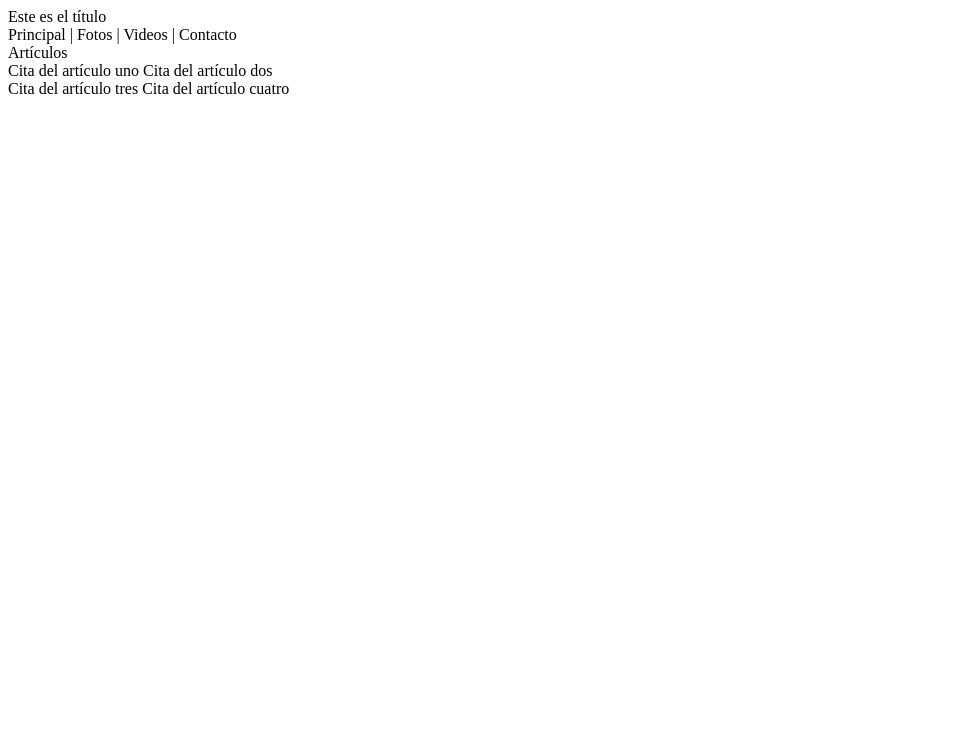
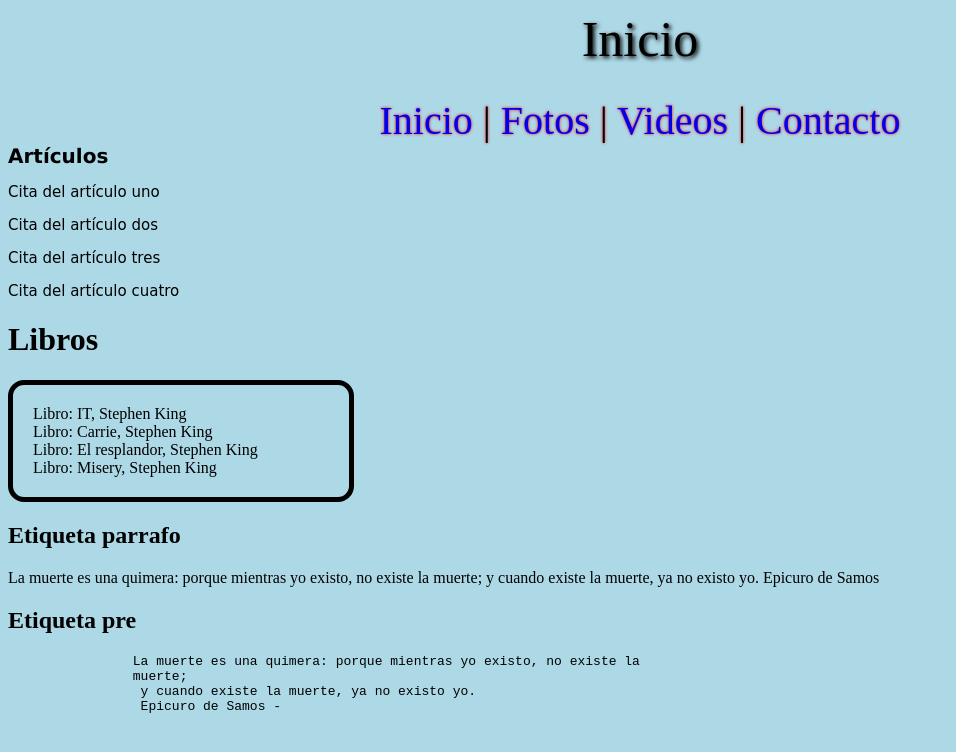
Before and after one commit to jorgelgpz/web, a plain HTML site: page index.html in a window 1280 px wide. Shown: the whole page, without its empty margins (0-956 px from the left). Drawn offline with Linux system fonts and the light colour scheme.

Commit message:
se agrega fotos, videos y contactos

```diff
--- /dev/null
+++ b/contacto.html
@@ -0,0 +1,28 @@
+<!DOCTYPE html>
+<html lang="en">
+<head>
+    <meta charset="UTF-8">
+    <meta name="viewport" content="width=device-width, initial-scale=1.0">
+    <title>Contacto</title>
+    <link rel="icon" href="imagenes/favicon.jpg" type="image/png" sizes="16x16">
+    <link rel="stylesheet" href="css/miestilos.css">
+</head>
+<body>
+    <div class="titulo">
+        <header>
+            Contacto
+        </header>
+    </div>
+    <main>
+        <div id="navegacion">
+            <nav>
+                <a href="index.html"> Inicio </a> |
+                <a href="fotos.html"> Fotos </a> |
+                <a href="videos.html"> Videos </a> |
+                <a href="contacto.html"> Contacto </a>
+            </nav>
+        </div>
+    </main>
+
+</body>
+</html>
--- a/css/miestilos.css
+++ b/css/miestilos.css
@@ -0,0 +1,45 @@
+body {
+    background: lightblue;
+}
+
+a {
+    text-decoration: none;
+}
+
+#navegacion {
+    text-align: center;
+    margin-top: 29px;
+    font-size: 40px;
+    text-shadow: 0 0 3px #FF0000;
+}
+
+.titulo {
+    text-shadow: 2px 2px 4px #000000;
+    font-size: 50px;
+    text-align: center;
+    margin-top: 10px;
+}
+
+.noticiaslocales {
+    font-size: 15px;
+    font-family: Cursive, Helvetica, sans-serif;
+}
+
+span {
+    font-size: 20px;
+    font-family: Verdana, Geneva, Tahoma, sans-serif;
+    font-weight: 1000;
+
+}
+
+#libro {
+    border-style: solid;
+    border-radius: 16px;
+    padding-left: 20px;
+    padding-top: 20px;
+    padding-bottom: 20px;
+    border-width: 5px;
+    width: 25%;
+
+
+}
--- a/index.html
+++ b/index.html
@@ -1,5 +1,6 @@
 <!DOCTYPE html>
 <html lang="es">
+
 <head>
     <meta charset="UTF-8">
     <meta name="viewport" content="width=device-width, initial-scale=1.0">
@@ -7,37 +8,81 @@
     <link rel="icon" href="imagenes/favicon.jpg" type="image/png" sizes="16x16">
     <link rel="stylesheet" href="css/miestilos.css">
 </head>
+
 <body>
-    <div>
+    <div class="titulo">
         <header>
-            Este es el título
+            Inicio
         </header>
     </div>
 
     <main>
 
-        <div>
+        <div id="navegacion">
             <nav>
-                Principal | Fotos | Videos | Contacto
+                <a href="index.html"> Inicio </a> |
+                <a href="fotos.html"> Fotos </a> |
+                <a href="videos.html"> Videos </a> |
+                <a href="contacto.html"> Contacto </a>
             </nav>
         </div>
         <!-- el atributo id es para identicar la
         etiqueta de manera unica -->
         <div id="noticias">
+            <span>
                 Artículos
+            </span>
         </div>
         <!-- el atributo class es un identificador de grupo-->
         <div class="noticiaslocales">
+            <p>
                 Cita del artículo uno
+            </p>
+            <p>
                 Cita del artículo dos
+            </p>
         </div>
         <div class="noticiaslocales">
+            <p>
                 Cita del artículo tres
+            </p>
+            <p>
                 Cita del artículo cuatro
+            </p>
+        </div>
+        <div>
+            <h1>
+                Libros
+            </h1>
+            <div id="libro">
+                <div class="libros">Libro: IT, Stephen King</div>
+                <div class="libros">Libro: Carrie, Stephen King</div>
+                <div class="libros">Libro: El resplandor, Stephen King</div>
+                <div class="libros">Libro: Misery, Stephen King</div>
+            </div>
+        </div>
+
+        <div>
+            <h2>Etiqueta parrafo</h2>
+            <p>
+                La muerte es una quimera: porque mientras yo existo, no existe la
+                muerte;
+                 y cuando existe la muerte, ya no existo yo.
+                 Epicuro de Samos
+            </p>
+
+            <h2>Etiqueta pre</h2>
+            <pre>
+                La muerte es una quimera: porque mientras yo existo, no existe la
+                muerte;
+                 y cuando existe la muerte, ya no existo yo.
+                 Epicuro de Samos -
+            </pre>
         </div>
 
 
     </main>
 
 </body>
+
 </html>
```
Also changed, not shown: fotos.html (added, +28 -0 lines), videos.html (added, +28 -0 lines). Lines whose indentation alone changed are shown as unchanged.
